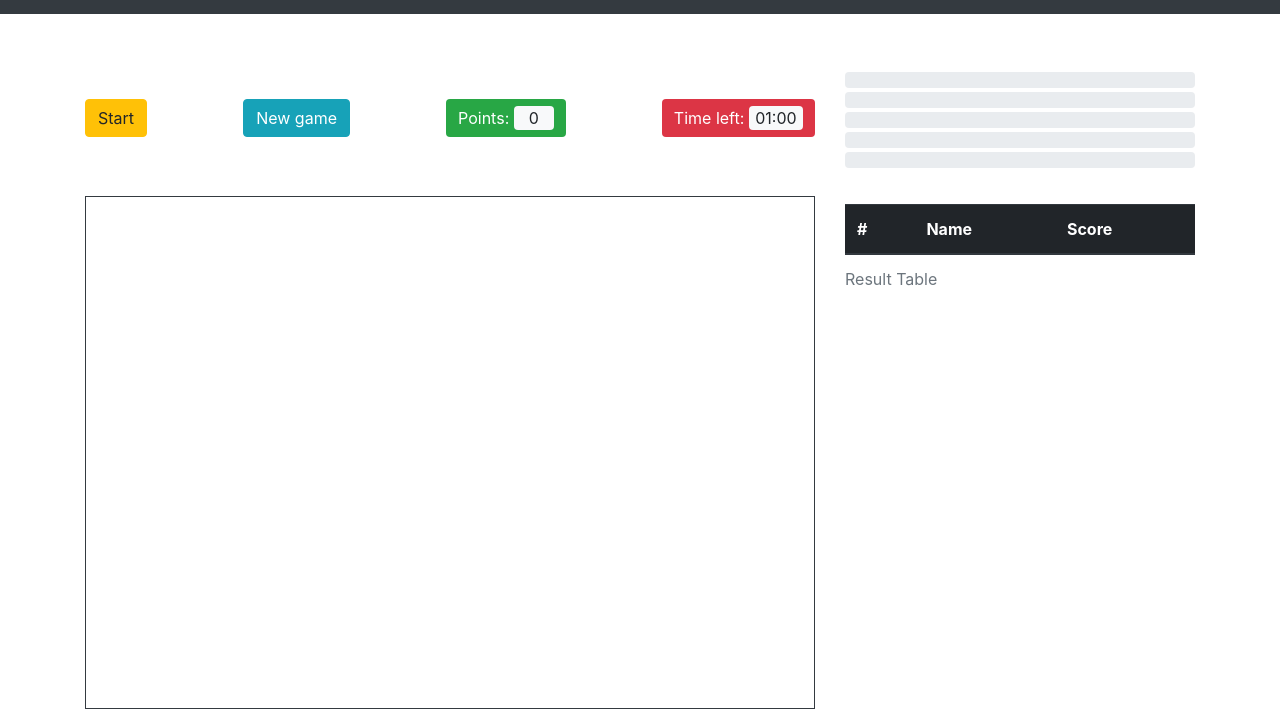
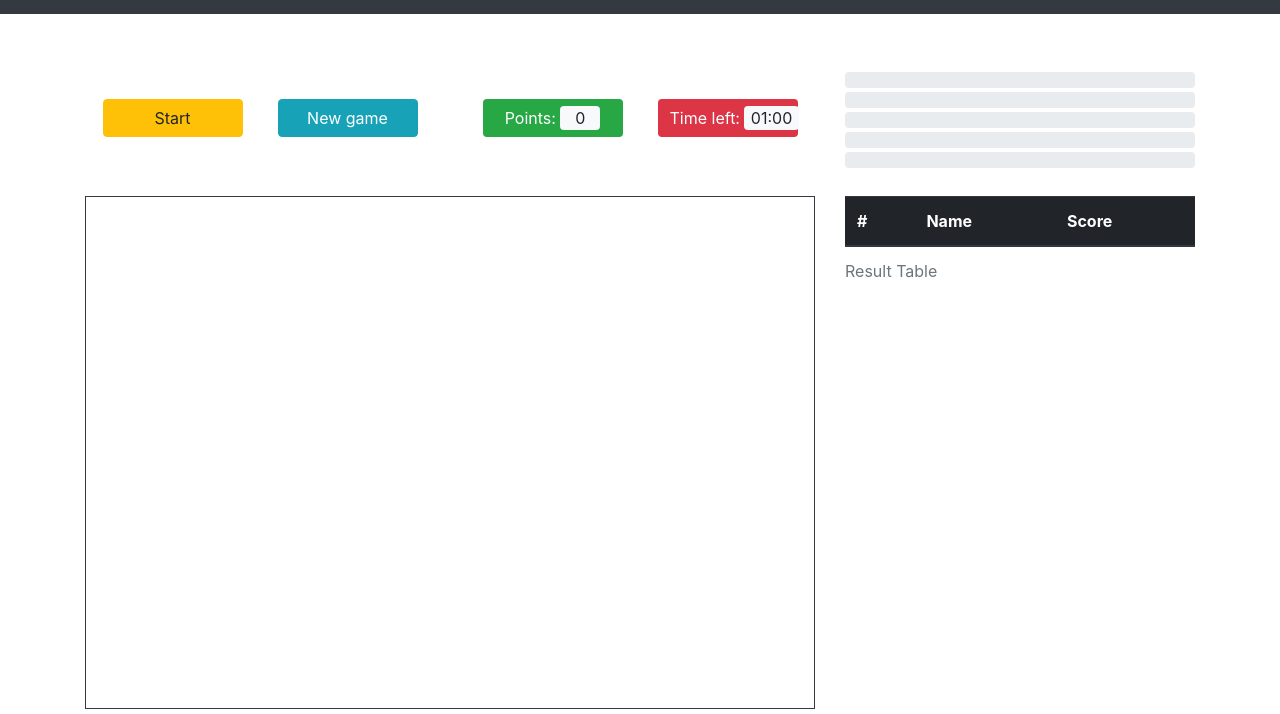
Before and after one commit to uatetiana/boxes, a plain HTML site: page index.html in a window 1280 px wide. Shown: the part 86-800 px from the top of the page. Drawn offline with Linux system fonts and the light colour scheme.

Commit message:
Add files via upload

```diff
--- a/css/styles.css
+++ b/css/styles.css
@@ -40,6 +40,7 @@
 .badge-wrapper {
     padding: 7px 12px;
     margin: 0;
+    width: 140px;
 }
 
 .points {
@@ -49,6 +50,7 @@
 .btn-start,
 .btn-restart {
     vertical-align: unset;
+    width: 140px;
 }
 
 .box {
--- a/index.html
+++ b/index.html
@@ -17,10 +17,11 @@
 <main class="main">
     <div class="container">
         <div class="row">
-            <div class="col-md-8 col-sm-12 d-flex align-items-center justify-content-between">
+            <div class="col-md-4 col-sm-12 d-flex align-items-center justify-content-around">
                 <button type="button" class="btn btn-warning btn-start">Start</button>
                 <button type="button" class="btn btn-info btn-restart">New game</button>
-
+            </div>
+            <div class="col-md-4 col-sm-12 d-flex align-items-center mt-2 mb-2 justify-content-around">
                 <p class="badge badge-success indicator badge-wrapper">
                     Points:
                     <span class="badge badge-light points indicator">0</span>
@@ -57,7 +58,7 @@
             <div class="col-md-8 col-sm-12 game-wrapper">
                 <div class="game-field"></div>
             </div>
-                <div class="col-md-4 col-sm-12 mt-sm-2">
+                <div class="col-md-4 col-sm-12 mt-sm-2 mt-1 mt-md-0">
                     <table class="table table-dark">
                         <caption>Result Table</caption>
                         <thead>
--- a/js/main.js
+++ b/js/main.js
@@ -21,7 +21,6 @@ let time = 0;
 let boxes;
 let id = 1;
 let pointsArr = [];
-
 
 
 btnStartGame.addEventListener('click', (event) => {
```
